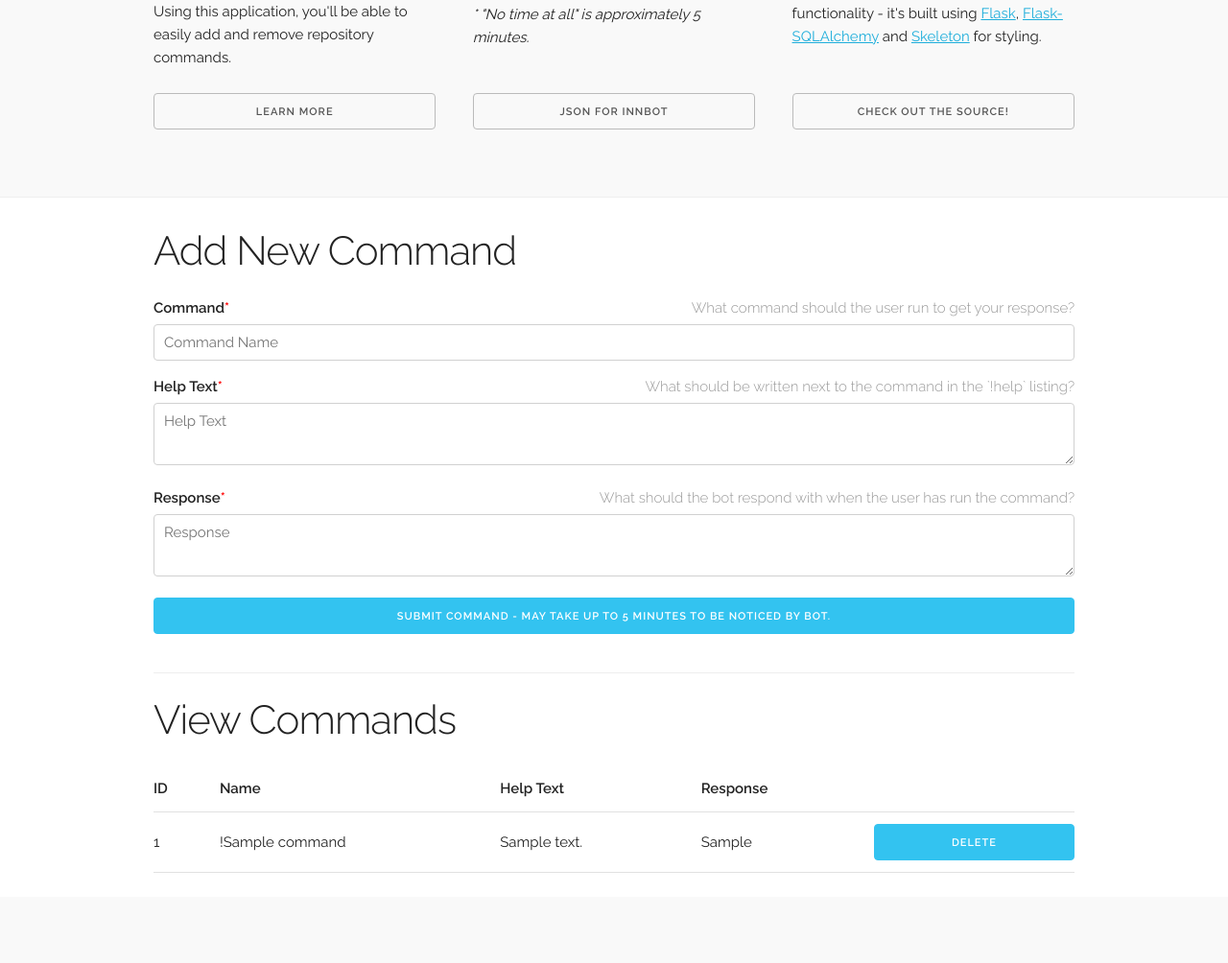
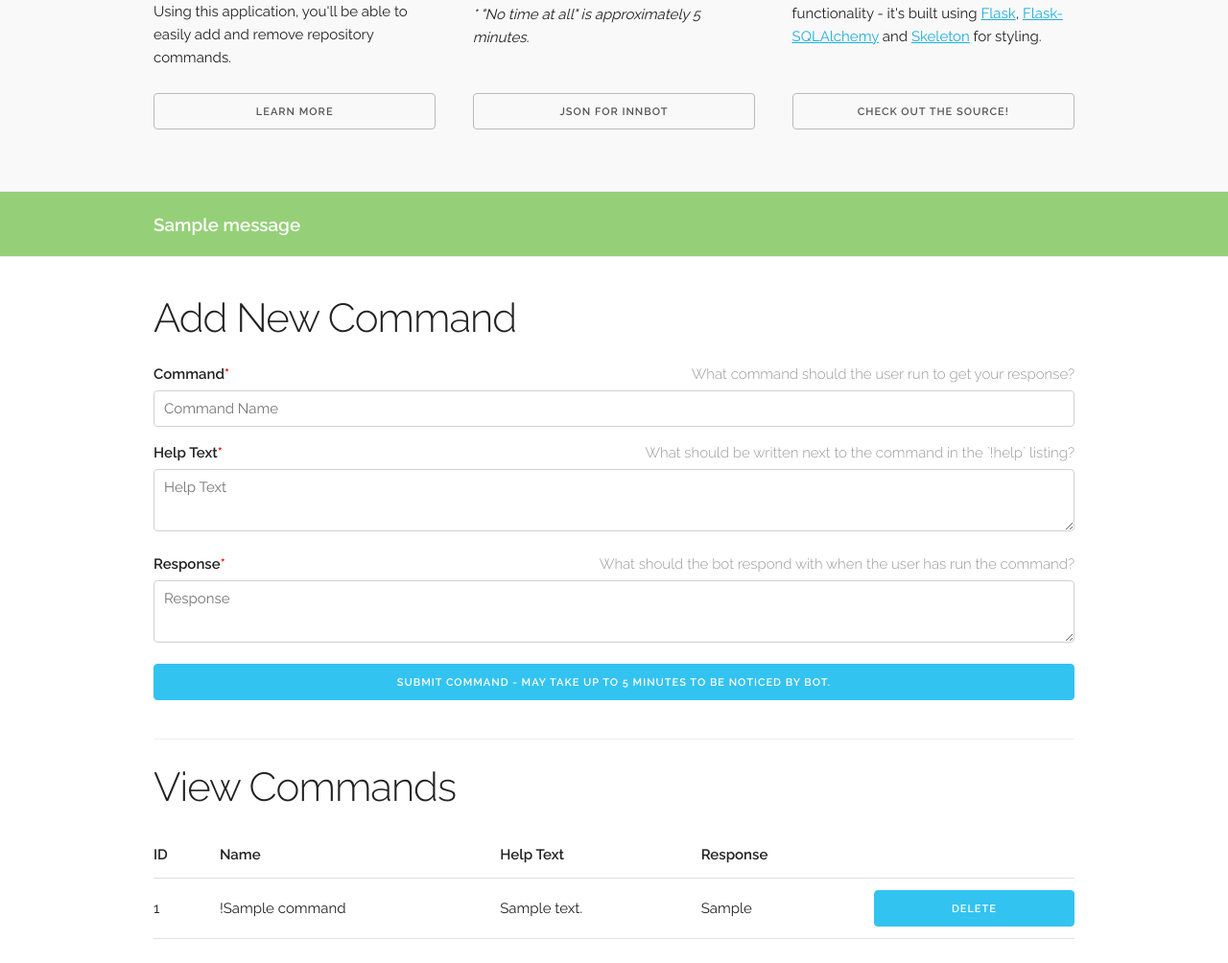
Before and after one commit to RelaySC/command-repository, a Flask app: page / in a window 1280 px wide. Shown: the part 433-1437 px from the top of the page at 96% size. Before the commit the page ends 1343 px from the top, so only its background shows below. Run offline with Flask 2, Linux system fonts and the light colour scheme; tables that the repository leaves empty hold one stand-in row (values such as "Sample post"); one stand-in notice (Sample message) is shown; some libraries are stand-ins or nearby versions.

Commit message:
Added flashing.

```diff
--- a/app/static/css/app.css
+++ b/app/static/css/app.css
@@ -51,3 +51,32 @@ span.required {
     margin-right: 0.5em;
     font-weight: bold;
 }
+
+.flash p {
+    margin-bottom: 0;
+    padding: 1em 0;
+}
+
+.flash-success {
+    background: #95D078;
+    color: white;
+}
+
+.flash-error {
+    background: #D07878;
+    color: white;
+}
+
+.flash-info {
+    background: #33C3F0;
+    color: white;
+}
+
+.flash {
+    margin-top: -2em;
+    margin-bottom: 2em;
+    border-bottom: 1px solid #eee;
+    border-top: 1px solid #eee;
+    font-weight: 600;
+    font-size: 1.25em;
+}
--- a/app/templates/base.html
+++ b/app/templates/base.html
@@ -53,6 +53,17 @@
                 </div>
             </div>
         </div>
+        {% with messages = get_flashed_messages(with_categories=true) %}
+            {% if messages %}
+                {% for category, message in messages %}
+                <div class="flash flash-{{category}}">
+                    <div class="container">
+                        <p>{{ message }}</p>
+                    </div>
+                </div>
+                {% endfor %}
+            {% endif %}
+        {% endwith %}
         {% block content %}
         {% endblock %}
         {% block script %}
--- a/app/views.py
+++ b/app/views.py
@@ -3,7 +3,8 @@ from flask import (
     request,
     redirect,
     url_for,
-    jsonify
+    jsonify,
+    flash
 )
 from .models import Command
 from .forms import CommandForm
@@ -22,6 +23,7 @@ def index():
                               request.form['response'])
         db.session.add(new_command)
         db.session.commit()
+        flash('Success! Your command has been added!', 'success')
         return redirect(url_for('index'))
 
     commands = Command.query.all()
```
